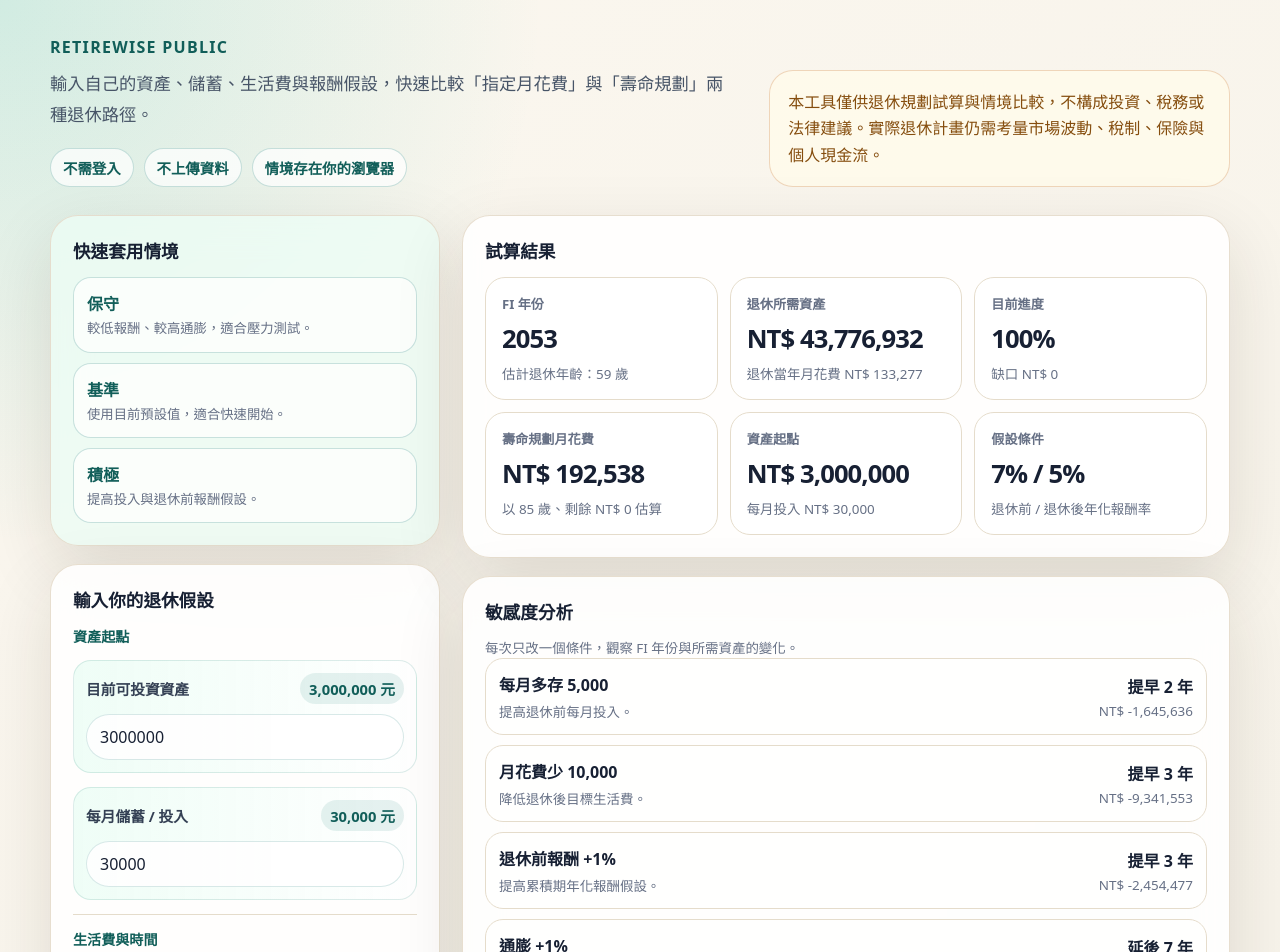
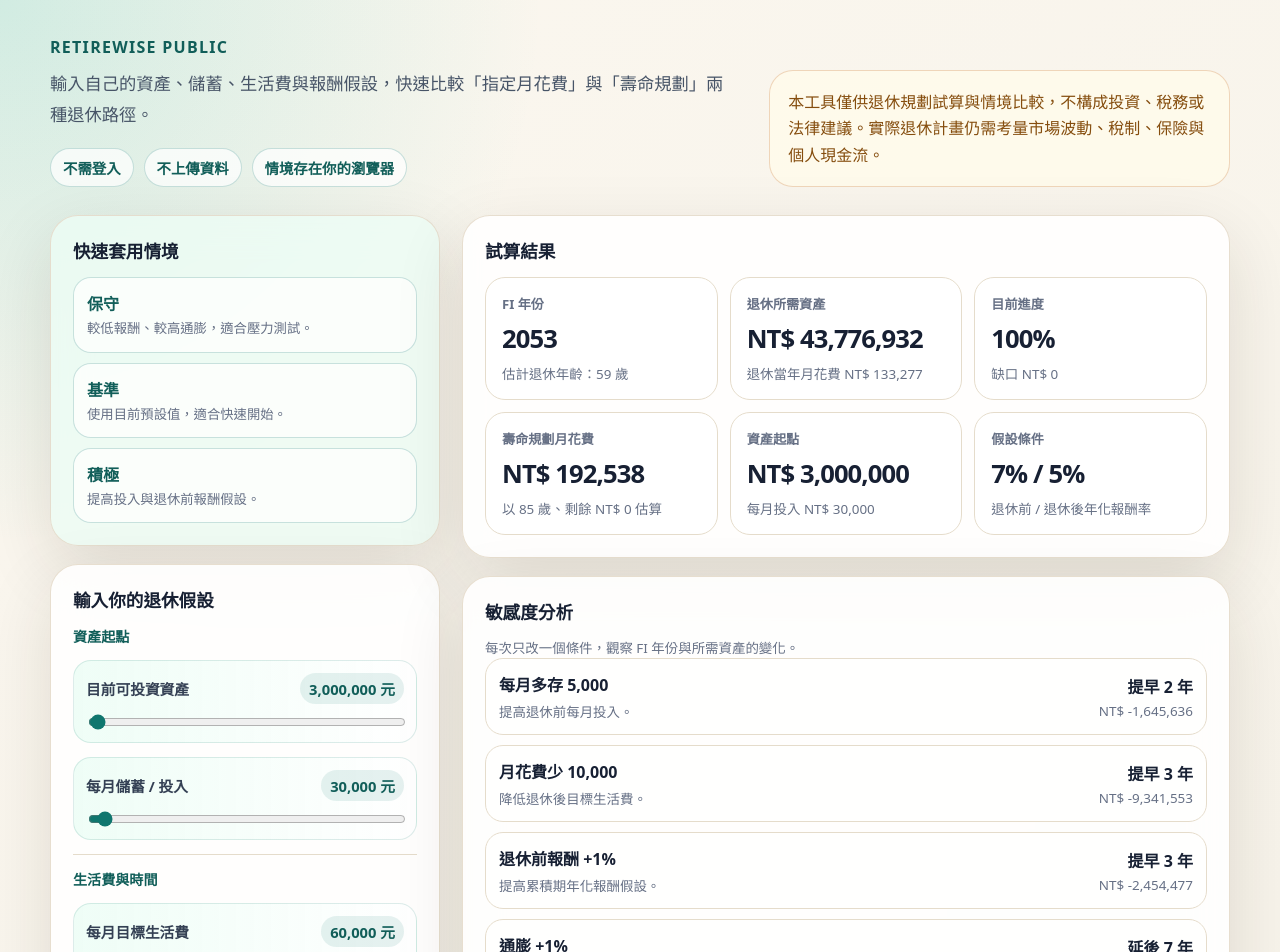
Before and after one commit to jjweiting/RetireWise, a Next.js app: page / in a window 1280 px wide. Shown: the top 952 px of the page. Built offline with nearby package versions, Linux system fonts and the light colour scheme.

Commit message:
fix: use sliders for asset inputs

```diff
--- a/components/retirement/RetirementParams.tsx
+++ b/components/retirement/RetirementParams.tsx
@@ -71,8 +71,8 @@ export default function RetirementParams({ params, errors, onChange }: Props) {
 
       <div className="form-section">
         <p className="form-section-title">資產起點</p>
-        <NumberField label="目前可投資資產" value={params.current_base} min={0} max={500_000_000} step={100_000} unit="元" onChange={(current_base) => onChange({ current_base })} />
-        <NumberField label="每月儲蓄 / 投入" value={params.monthly_saving} min={0} max={1_000_000} step={5_000} unit="元" onChange={(monthly_saving) => onChange({ monthly_saving })} />
+        <RangeField label="目前可投資資產" value={params.current_base} min={0} max={500_000_000} step={100_000} unit="元" onChange={(current_base) => onChange({ current_base })} />
+        <RangeField label="每月儲蓄 / 投入" value={params.monthly_saving} min={0} max={1_000_000} step={5_000} unit="元" onChange={(monthly_saving) => onChange({ monthly_saving })} />
       </div>
 
       <div className="form-section">
```
